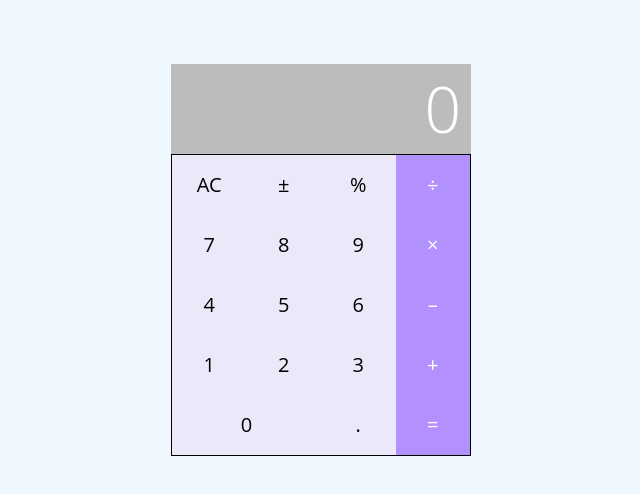
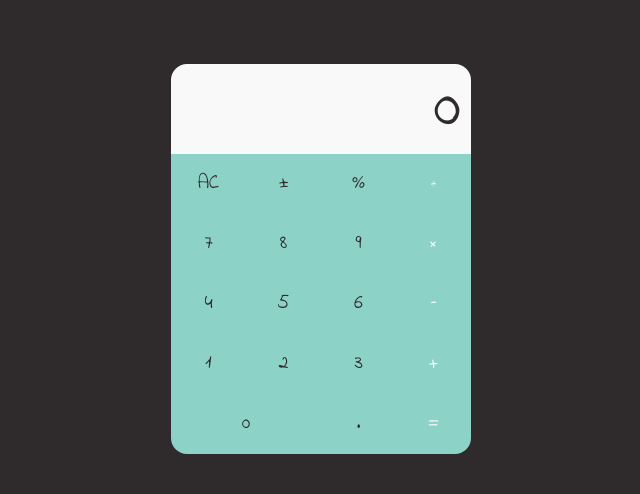
Before and after one commit to mattwong59/my-calculator, a React (Create React App) app: page / in a window 1280 px wide. Shown: the top 494 px of the page, without its empty margins (319-959 px from the left). Built offline with nearby package versions, Linux system fonts and the light colour scheme.

Commit message:
Change font and colors

```diff
--- a/public/index.html
+++ b/public/index.html
@@ -10,6 +10,7 @@
     -->
     <link rel="manifest" href="%PUBLIC_URL%/manifest.json">
     <link rel="shortcut icon" href="%PUBLIC_URL%/favicon.ico">
+    <link href="https://fonts.googleapis.com/css?family=Indie+Flower" rel="stylesheet">
     <!--
       Notice the use of %PUBLIC_URL% in the tags above.
       It will be replaced with the URL of the `public` folder during the build.
--- a/src/App.css
+++ b/src/App.css
@@ -1,5 +1,5 @@
 body {
-  background-color: aliceblue;
+  background-color: #2F2B2D;
 }
 
 .App {
@@ -14,7 +14,6 @@ body {
   background: darken( $orange, 5% );
   line-height: 60px;
   font-size: 1.25em;
-  border: 1px solid black;
   cursor: pointer;
   display: flex;
   flex-wrap: wrap;
@@ -22,41 +21,48 @@ body {
 }
 
 .button {
-  background: #ede8f9;
-  color: black;
+  background: #8DD2C6;
+  color: #2F2B2D;
   display: flex;
   justify-content: center;
   flex: 0 1 25%;
 }
 
 .button.top {
-  background: #ede8f9;
+  background: #8DD2C6;
 }
 
 .button:hover {
+  background: #9be9dc;
   opacity: 0.8;
 }
 
 .button.right {
-  background: #b291ff;
+  background: #8DD2C6;
   color: white;
+}
+
+.button.right.equals {
+  border-radius: 0 0 1rem 0;
 }
 
 .button.classic.zero {
   flex: 2;
+  border-radius: 0 0 0 1rem;
 }
 
 .calculator {
-  font-family: 'Open Sans', sans-serif;
+  font-family: 'Indie Flower', cursive;
   width: 300px;
   display: flex;
   flex-wrap: wrap;
 }
 
 .display {
-  background: #bcbcbc;
-  color: white;
+  background: #F8F9F8;
+  color: #2F2B2D;
   padding-right: 10px;
+  border-radius: 1rem 1rem 0 0;
   font-weight: 100;
   font-size: 4em;
   line-height: 90px;
--- a/src/Calculator.js
+++ b/src/Calculator.js
@@ -118,7 +118,7 @@ class Calculator extends Component {
               <div className="button right" onClick={() => this.performOperation('+')}>+</div>
               <div className="button classic zero" onClick={() => this.inputDigit(0)}>0</div>
               <div className="button classic" onClick={() => this.inputDot()}>.</div>
-              <div className="button right" onClick={() => this.performOperation('=')}>=</div>
+              <div className="button right equals" onClick={() => this.performOperation('=')}>=</div>
             </div>
           </div>
       );
```
